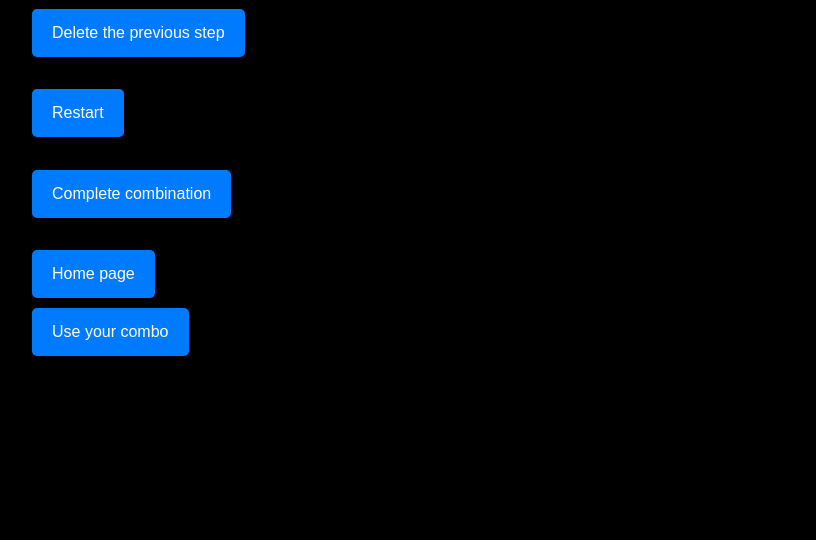
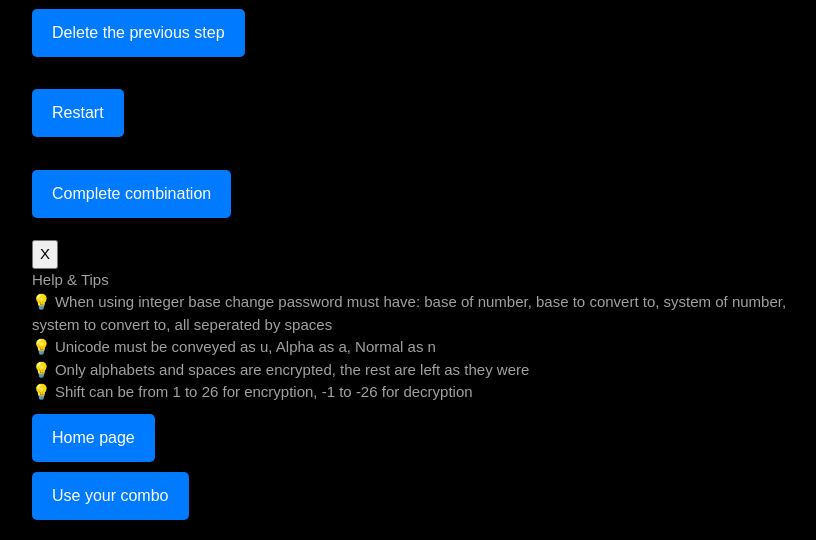
Before and after one commit to Cipherious123/Cipherious, a Flask app: page /create_combo in a window 1280 px wide. Shown: the part 840-1380 px from the top of the page, without its empty margins (228-1044 px from the left). Before the commit the page ends 1196 px from the top, so only its background shows below. Run offline with Flask 3, Linux system fonts and the light colour scheme; parts of the project's set-up code (start-up, migrations or seed data) failed here and were passed over; some libraries are stand-ins or nearby versions.

Commit message:
modified:   app.py     modified:   combo_conv.py 	modified:   templates/create_combo.html

```diff
--- a/app.py
+++ b/app.py
@@ -123,6 +123,18 @@ def check_combo(ciphername,password):
     elif ciphername == "aes":
         if len(password) != 16:
             errorr.raise_issue("Key must be 16 bytes (128 bits) long.")
+
+    elif ciphername == "base":
+        password = password.split()
+        allowed = "uan"
+        if len(password) != 4:
+            errorr.raise_issue("Please refer to help box for how to input the password. There must be 4 parts split by spaces")
+        if not int_check(password[0]) or not int_check(password[1]):
+            errorr.raise_issue("Base in and Base out must be positive integers from 2 to 95. Please refer to help box or the Base changer page")
+        if not 1 < int( password[0] ) < 96 or not 1 < int( password[1]) < 96:
+            errorr.raise_issue("Base in and Base out must be positive integers from 2 to 95. Please refer to help box or the Base changer page")
+        if password[2] not in allowed or password[3] not in allowed:
+            errorr.raise_issue("Please refer to help box for how to input the password. The number systems must be denoted as given there")
 
     else:
         errorr.raise_issue("Cipher doesn't exist")
@@ -664,7 +676,7 @@ def base_changer():
 
         issue = check_base(number, base_in, base_out, sys_in)
         if not issue.true:
-            number = bases()
+            number = bases(number, base_in, base_out, sys_in, sys_out)
         else:
             number = issue.name
 
--- a/combo_conv.py
+++ b/combo_conv.py
@@ -230,7 +230,7 @@ def byoc(input, password, ende):
         val=val+char
     return val
 
-def scrambler(text, ende, password):
+def scrambler(text, password, ende):
     val_list=[]
     for x in text:
         val_list.append(ord(x))
@@ -373,38 +373,35 @@ def bases(number, base_in, base_out, sys_in, sys_out):
     return number
 
 def combination(text, ende, combo):
+    lookup = {"vig":vig, "morse": morse, "byoc": byoc, "sub":sub, "scrambler":scrambler}
     if ende==66:
         combo.reverse()
 
     for step in combo:
-        text, template = filter_list(text, step[0], ende)
-        if step[0]=="csar":
+        p_word = step[1]
+        cipher = step[0]
+        text, template = filter_list(text, cipher, ende)
+
+        if cipher=="csar":
             if ende==66:
-                step[1]= "-" + step[1]
-            text=cc(text, step[1])
+                p_word= "-" + p_word
+            text=cc(text, p_word)
 
-        elif step[0]=="sub":
-            text=sub(text,step[1], ende)
-
-        elif step [0]=="vig":
-            text=vig(text,step[1], ende)
-
-        elif step [0]=="morse":
-            text=morse(text, ende)
-
-        elif step[0]=="byoc":
-            text=byoc(text,step[1],ende)
-
-        elif step[0]=="scrambler":
-            text=scrambler(text,ende,step[1])
-
-        elif step[0] == "aes":
-            inp_check,_,_ = aes_decrypt(ende, text, step[1].encode())
+        elif cipher == "aes":
+            inp_check,_,_ = aes_decrypt(ende, text, p_word.encode())
 
             if inp_check:
-                text = aes(text,step[1], ende)
+                text = aes(text,p_word, ende)
             else:
                 return None
+
+        elif cipher == "base":
+            lookup_ = {"u": "unicode", "a": "alpha", "n": "normal"}
+            password = p_word.split()
+            text = bases(text, password[0], password[1], lookup_[password[2]], lookup_[password[3]])
+
+        else:
+            lookup[cipher](text, ende, p_word)
         text = unfilter(text, template)
     return text
 
@@ -414,7 +411,6 @@ def filter_list(inp, cipher, ende): #Creates a list which maps where non-allowed
     unicode = """ !"#$%&'()*+,-./0123456789:;<=>?@ABCDEFGHIJKLMNOPQRSTUVWXYZ[\\]^_`abcdefghijklmnopqrstuvwxyz{|}~"""
     morse_en = "abcdefghijklmnopqrstuvwxyz 1234567890"
     morse_de = "- .|"
-
     if ende == 1:
         lookup = {"csar":alphaone, "sub":unicode, "vig":alphaone, "morse": morse_en, "byoc": alphaone, "aes":unicode, "scrambler":unicode, "numbase":unicode}
     else:
@@ -466,3 +462,5 @@ def unfilter(inp, input_list):
             count -= 1
             output += x
     return output
+
+print(combination("1023", 1, [["base", ""]]))
--- a/templates/create_combo.html
+++ b/templates/create_combo.html
@@ -144,7 +144,7 @@
             <br><br> Select the cipher to set as the next step in your combo
             <div class="slider-container">
                 <!-- Slider input with 5 positions for ciphers -->
-                <input type="range" min="0" max="6" value="0" class="slider" id="cipherSlider" name = "cipherselected">
+                <input type="range" min="0" max="7" value="0" class="slider" id="cipherSlider" name = "cipherselected">
             </div>
 
             <!-- Display selected cipher -->
@@ -160,6 +160,26 @@
 
         </form>
 
+        <div class="help-box">
+            <button class="close-btn" onclick="closeHelpBox()">X</button>
+
+            <div class="help-box-header">
+                Help & Tips
+            </div>
+            <div class="help-box-content">
+                <div class="tip">💡 When using integer base change password must have: base of number, base to convert to,
+                    system of number, system to convert to, all seperated by spaces
+                </div>
+                <div class="tip">💡 Unicode must be conveyed as u, Alpha as a, Normal as n</div>
+                <div class="tip">💡 Only alphabets and spaces are encrypted, the rest are left as they were</div>
+                <div class="tip">💡 Shift can be from 1 to 26 for encryption, -1 to -26 for decryption</div>
+            </div>
+        </div>
+        <script>
+            function closeHelpBox() {
+                document.querySelector('.help-box').style.display = 'none';}
+        </script>
+
     <a href="{{ url_for('cipherious')}}"><button class="button">Home page</button></a><br>
     <a href="{{ url_for('use_combo')}}"><button class="button">Use your combo</button></a>
 
@@ -171,6 +191,7 @@
             'Substitution Cipher',
             'Scrambler Cipher',
             'Build your own Cipher',
+            'Integer Base Changer',
             'Morse Code',
             'Advanced Encryption Standard (AES 128)'
         ];
```
